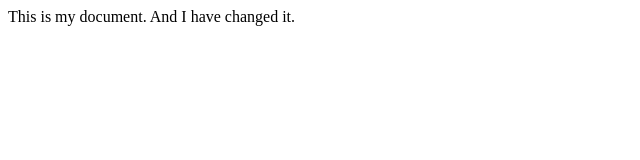
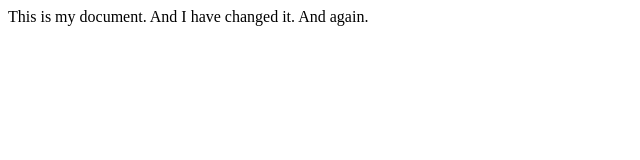
Before and after one commit to LauraMerris/game-collect, a website: page public/index.html in a window 1280 px wide. Shown: the full height of the page, 0-640 px from the left. Drawn offline with Linux system fonts and the light colour scheme.

Commit message:
Updating from GitHub app
Updates index and committed from app.

```diff
--- a/public/index.html
+++ b/public/index.html
@@ -3,7 +3,7 @@
 
 </header>
 <main>
-    This is my document. And I have changed it.
+    This is my document. And I have changed it. And again.
 </main>
 <footer>
 
```
